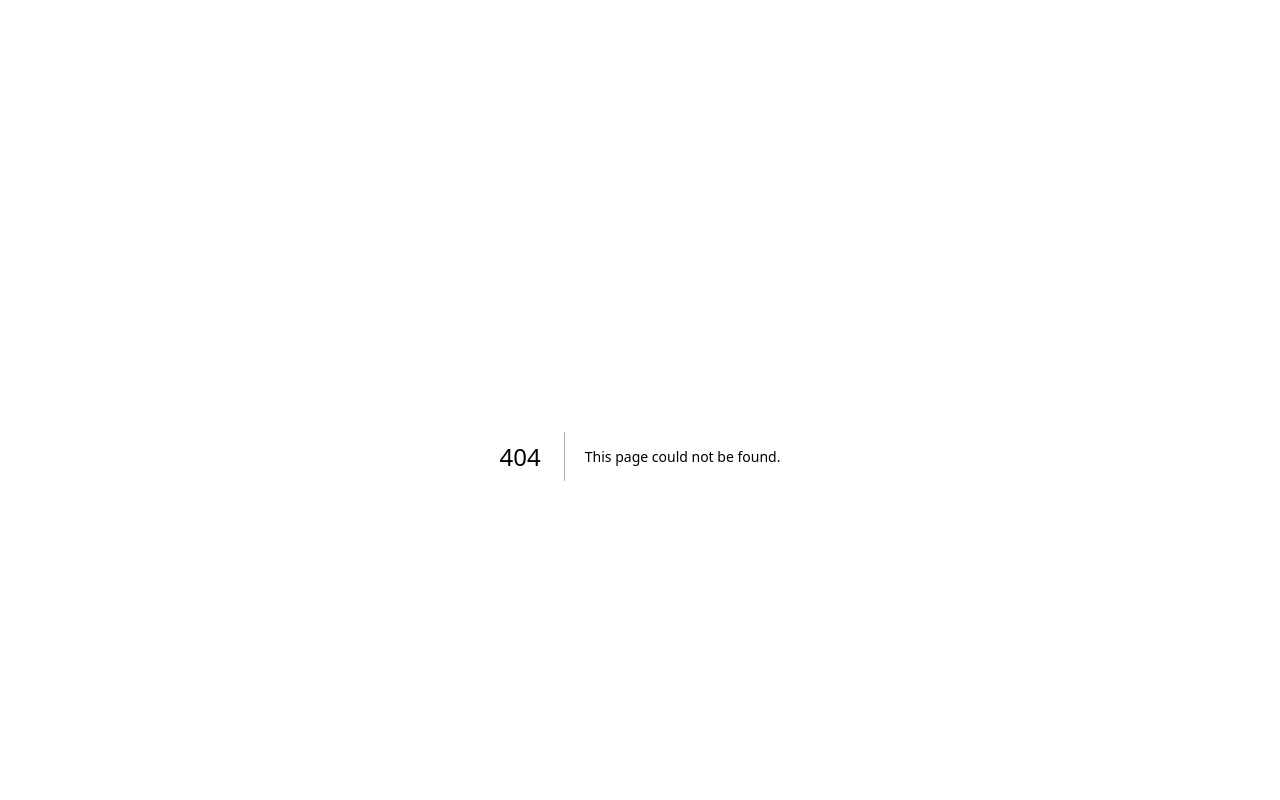
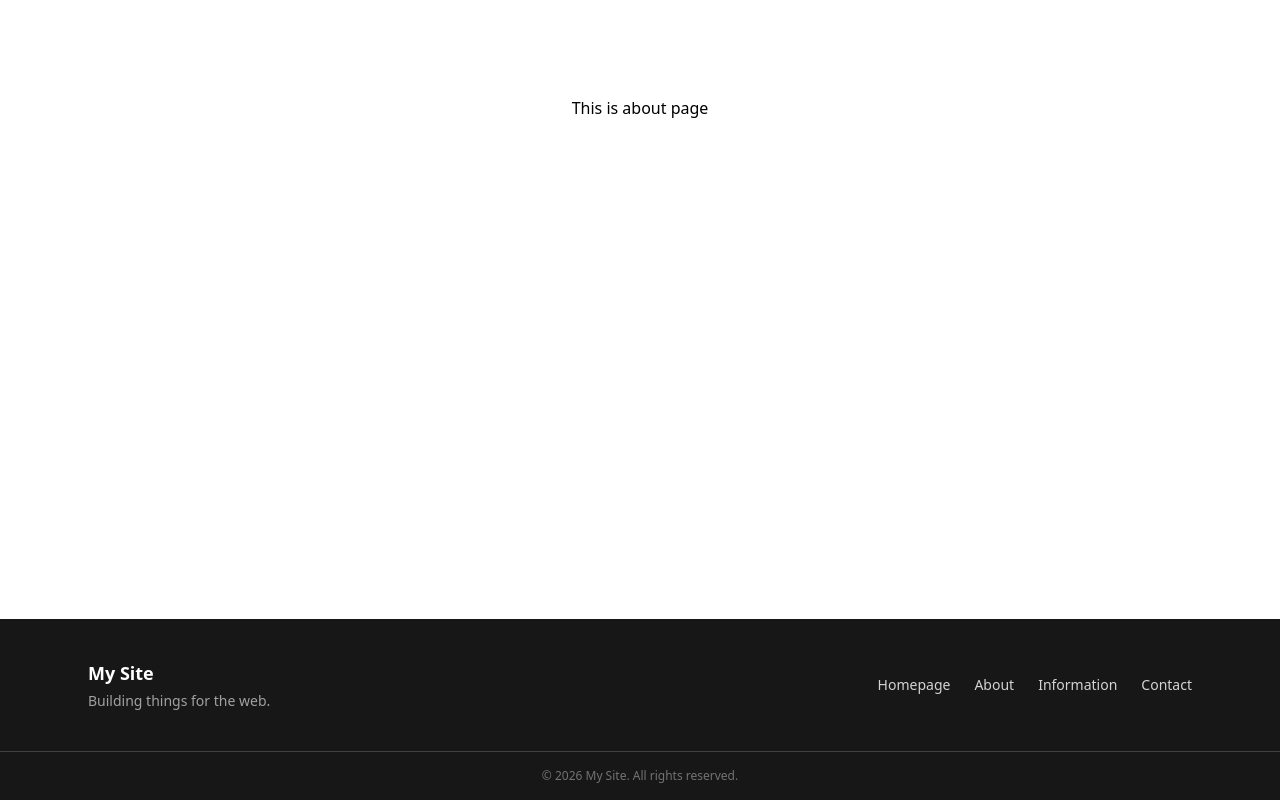
Before and after one commit to algorrismo/frontend-workspace, a Next.js app in the folder week-03/: page /about in a window 1280 px wide. Before the commit this address had no page. Shown: the top 800 px of the page. Built offline with nearby package versions, Linux system fonts and the light colour scheme.

Commit message:
add about page heading

```diff
--- /dev/null
+++ b/week-03/src/app/about/page.jsx
@@ -0,0 +1,11 @@
+import React from 'react';
+
+const page = () => {
+    return (
+        <div className='flex justify-center items-center flex-col space-y-4'>
+            <h1 className='mt-10'>This is about page</h1>
+        </div>
+    );
+};
+
+export default page;
```
